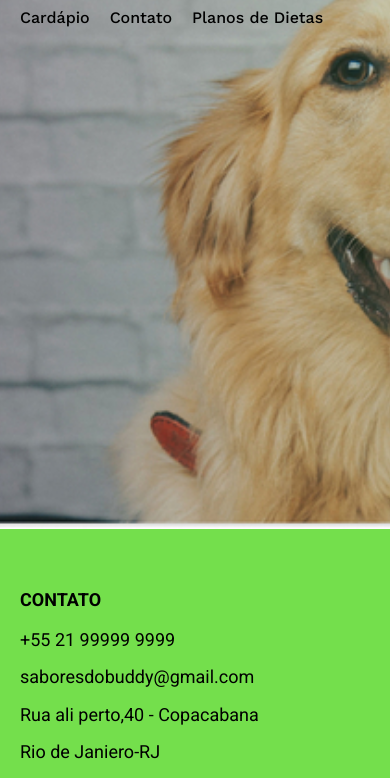
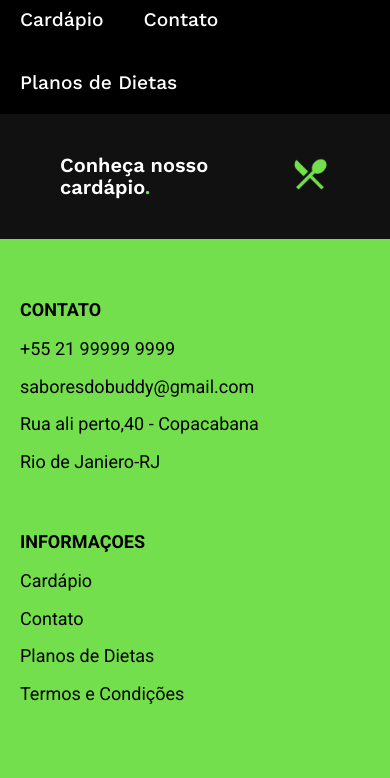
Before and after one commit to bernardocostaa/sabores-do-buddy, a plain HTML site: page cardapio.html in a window 390 px wide. Shown: the part 71-849 px from the top of the page. Drawn offline with nearby package versions, Linux system fonts and the light colour scheme.

Commit message:
cardapio

```diff
--- a/cardapio.html
+++ b/cardapio.html
@@ -15,22 +15,28 @@
 </head>
 
 <body>
-  <header>
-    <div class="container menu font-1-menu menu-bg">
+  <header class="menu-bg">
+    <div class="container menu-v2 font-1-menu">
       <a href="/index.html">
         <picture>
-                <img class="logo" src="img/logoSabores.svg" alt="">
+          <img class="logo" src="img/logoSaboresB.svg" alt="">
         </picture>
       </a>
       <nav>
-            <ul class="menu-header">
-                <li><a href="./cardapio.html">Cardápio</a></li>
-                <li><a href="./contato.html">Contato</a></li>
-                <li><a href="./planosDeDietas.html">Planos de Dietas</a></li>
+        <ul class="menu-header-v2">
+          <li><a class="cor-0" href="./cardapio.html">Cardápio</a></li>
+          <li><a class="cor-0" href="./contato.html">Contato</a></li>
+          <li><a class="cor-0" href="./planosDeDietas.html">Planos de Dietas</a></li>
         </ul>
       </nav>
     </div>
   </header>
+  <section class="bg-headerDescri">
+    <div class="container header-cardapio">
+      <h1 class="cor-0 font-1-xxl">Conheça nosso cardápio<span class="ponto">.</span></h1>
+      <img src="img/fotos/cardapioMenu.png" alt="">
+    </div>
+  </section>
 
   <footer class="bg-color">
     <div class="footer container ">
--- /dev/null
+++ b/css/cardapio/headerDescri.css
@@ -0,0 +1,59 @@
+.bg-headerDescri{
+  background: var(--cor-11);
+  padding: 40px;
+}
+.header-cardapio{
+  display: flex;
+  justify-content: space-between;
+  gap: 40px;
+}
+.header-cardapio img{
+ max-width: 100%;
+ display: block;
+ height: 100px;
+}
+.menu-header-v2{
+  display: flex;
+  gap: 40px;
+  flex-wrap: wrap;
+}
+.menu-v2{
+  display: flex;
+  justify-content: space-between;
+  align-items: center;
+  padding-top: 20px;
+  flex-wrap: wrap;
+}
+
+@media(max-width:1050px){
+  .header-cardapio h1{
+    font-size: 48px;
+  }.header-cardapio img{
+    width: 70px;
+    height: 70px;
+  }
+}
+@media(max-width:835px){
+  .header-cardapio h1{
+    font-size: 40px;
+  }.header-cardapio img{
+    width: 70px;
+    height: 70px;
+  }
+}
+
+@media(max-width:610px){
+  .header-cardapio h1{
+    font-size: 26px;
+  }.header-cardapio img{
+    width: 40px;
+    height: 40px;
+  }
+  @media(max-width:500px){
+    .header-cardapio h1{
+      font-size: 20px;
+    }.header-cardapio img{
+      width: 40px;
+      height: 40px;
+    }
+}
--- a/css/global/header.css
+++ b/css/global/header.css
@@ -1,6 +1,9 @@
 body{
   margin: 0;
 
+}
+.menu-bg{
+  background: var(--cor-12);
 }
 
 .header-foto{
@@ -110,7 +113,6 @@ a{
   header{
     background-image: url("../../img/fotos/headermm.jpg");
     background-position: center;
-    height: 600px;
   }
   .header-info{
     align-items: start;
--- a/css/style.css
+++ b/css/style.css
@@ -12,3 +12,6 @@
 @import "./home/ingredientes.css";
 @import "./home/dieta.css";
 @import "./home/feedback.css";
+
+/* cardapio */
+@import "./cardapio/headerDescri.css";
```
Also changed, not shown: index.html (+1 -1 lines), img/fotos/cardapioMenu.png (added). Lines whose indentation alone changed are shown as unchanged.
